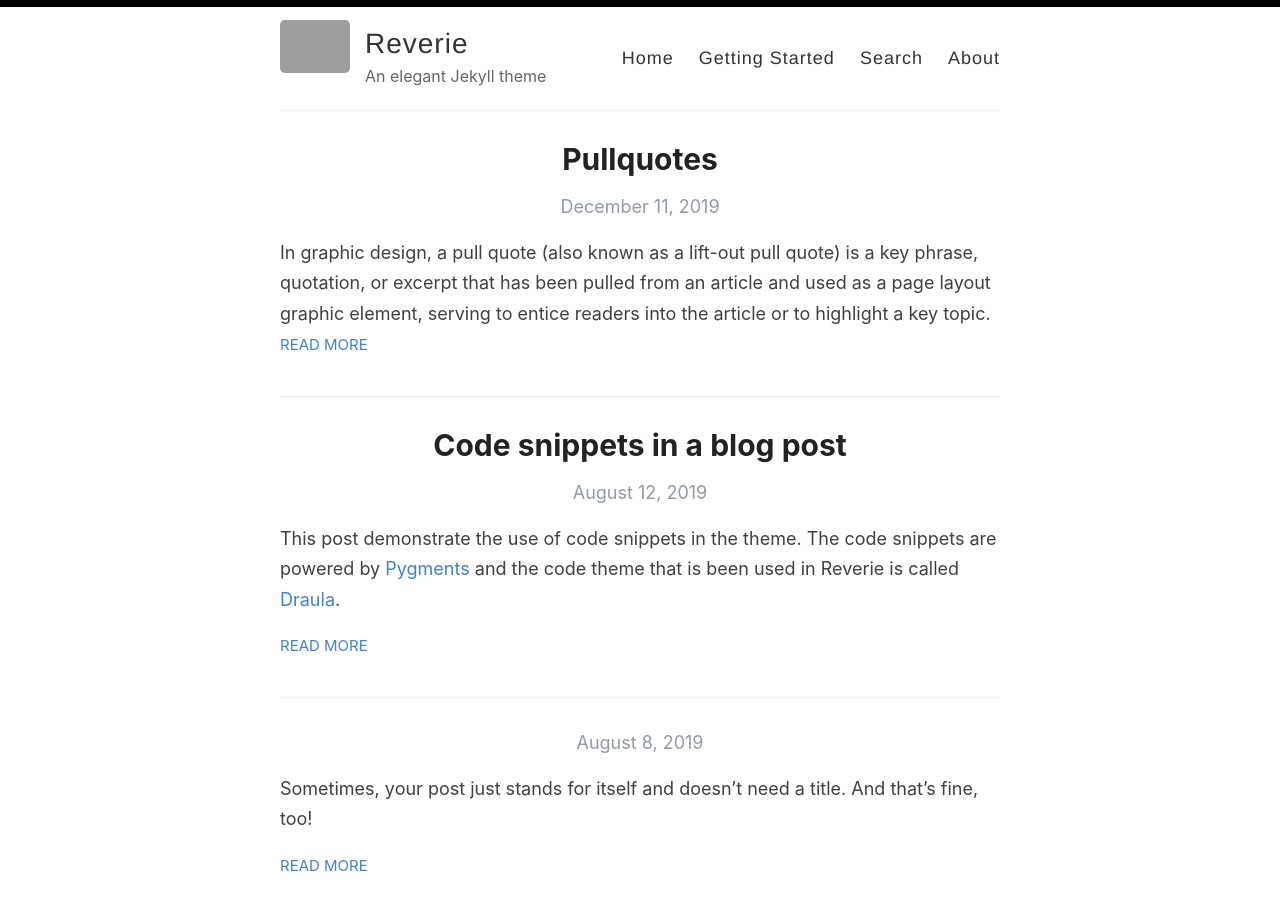
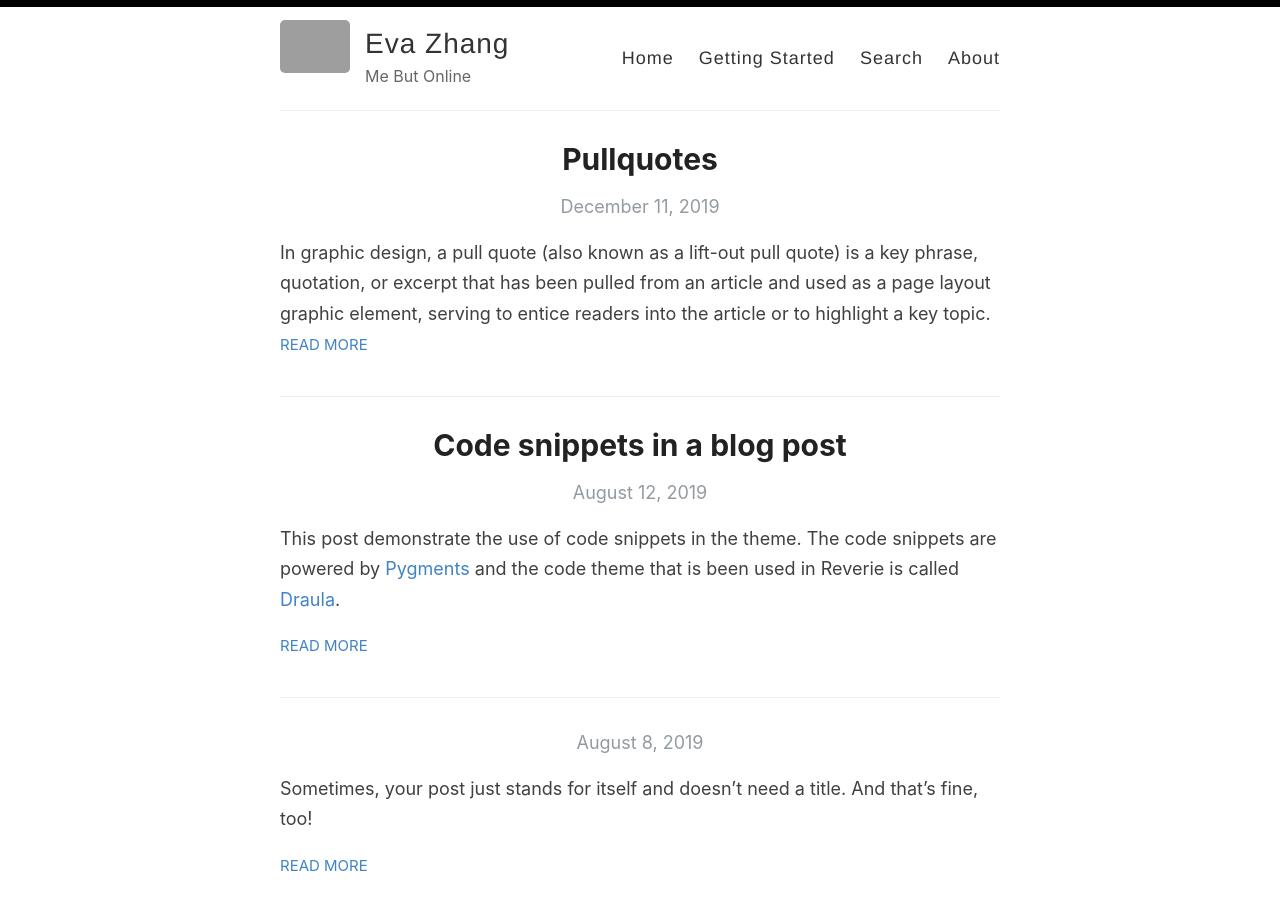
Before and after one commit to evazhang612/sokt-landing, a Jekyll site: the page built from index.html, in a window 1280 px wide and 900 px high. Built offline with Jekyll 4.4.1, drawn with Linux system fonts in a browser that asks for light colours; the list of posts is cut into pages by our own code; grey boxes are pictures that could not be loaded.

Commit message:
Fixing title.

```diff
--- a/_config.yml
+++ b/_config.yml
@@ -3,13 +3,13 @@
 #
 
 # Name of your site (displayed in the header)
-name: Reverie
+name: Eva Zhang
 
 # Name of the author
-author: Amit Merchant
+author: Eva Zhang
 
 # Short bio or description (displayed in the header)
-description: An elegant Jekyll theme
+description: Me But Online
 
 # URL of your avatar or profile pic (you could use your GitHub profile pic)
 avatar: /images/IMG_4239.png
```
